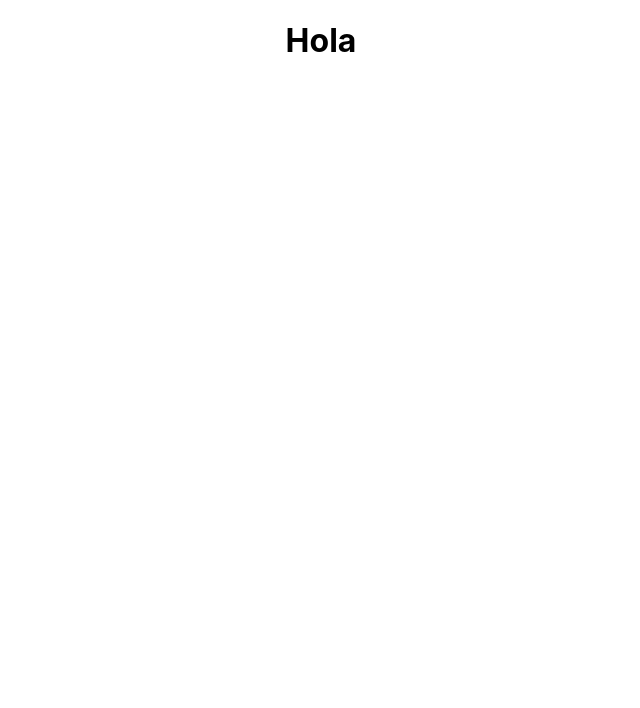
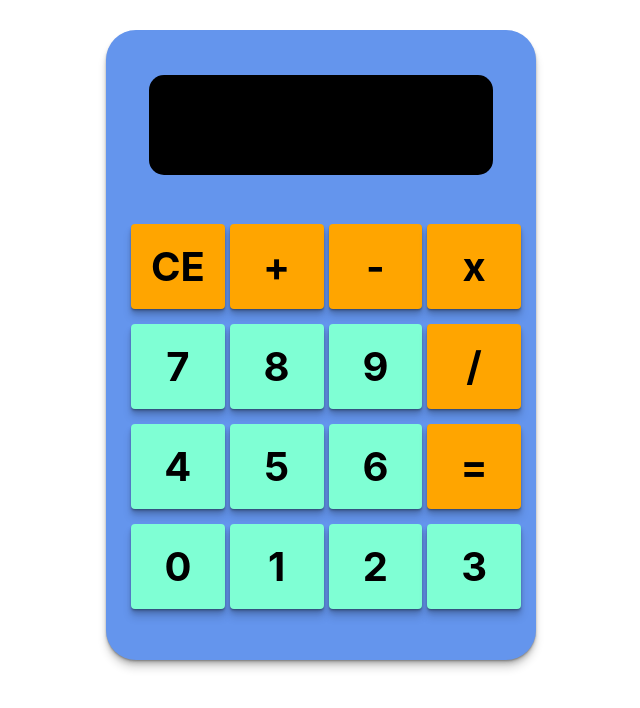
Before and after one commit to Nahomymsr/Calculadora, a React (Create React App) app: page / in a window 1280 px wide. Shown: the top 708 px of the page, without its empty margins (319-959 px from the left). Built offline with nearby package versions, Linux system fonts and the light colour scheme.

Commit message:
Finalizado

```diff
--- a/src/App.css
+++ b/src/App.css
@@ -1,38 +1,36 @@
-.App {
-  text-align: center;
+.contenedor-principal{
+  max-width: 430px;
+  min-width: 430px;
+  width:70%;
+  height: 630px;
+  background-color: cornflowerblue;
+  margin-top: 30px;
+  border-radius: 30px;
+
 }
 
-.App-logo {
-  height: 40vmin;
-  pointer-events: none;
+.shadow-button{
+  box-shadow: 0 1px 1px rgba(0,0,0,0.15), 0 2px 2px rgba(0,0,0,0.15), 0 4px 4px rgba(0,0,0,0.15), 0 8px 8px rgba(0,0,0,0.15);
 }
 
-@media (prefers-reduced-motion: no-preference) {
-  .App-logo {
-    animation: App-logo-spin infinite 20s linear;
-  }
+.d-flex{
+  display: flex;
+
 }
 
-.App-header {
-  background-color: #282c34;
-  min-height: 100vh;
-  display: flex;
-  flex-direction: column;
-  align-items: center;
-  justify-content: center;
-  font-size: calc(10px + 2vmin);
-  color: white;
+.justify-content-center{
+justify-content: center;
+
 }
 
-.App-link {
-  color: #61dafb;
+.aling-item-center{
+  align-items: center;
 }
 
-@keyframes App-logo-spin {
-  from {
-    transform: rotate(0deg);
-  }
-  to {
-    transform: rotate(360deg);
-  }
+#Teclado {
+  display: grid;
+  grid-template-columns: 1fr 1fr 1fr 1fr;
+  grid-column-gap: 5px;
+  grid-row-gap: 5px;
+  margin-inline: 20px;
 }
--- a/src/App.js
+++ b/src/App.js
@@ -1,9 +1,160 @@
+import { useState } from 'react';
 import './App.css';
+import Boton from './Componentes/Boton'
+import { Pantalla } from './Componentes/Pantalla.js';
+
+
+var Num1 = null;
+var Reset = false;
+var OperadorAnt = null;
+var OperadorAct = null;
 
 function App() {
+
+const[StateNum,SetNum]= useState(null);
+
+
+const ControladorNum = (PropNum,IsNum) => {
+
+    if(IsNum)
+    {
+
+          if(Num1 != null)
+          {
+              if (Reset == false)
+              {
+                  SetNum(PropNum);
+                  Reset = true;
+              }
+              else
+              {
+                  SetNum(StateNum + PropNum)
+
+              }
+
+          }
+          else
+          {
+
+             if (StateNum == null)
+              {
+              SetNum(PropNum)
+              }
+            else
+            {
+              SetNum(StateNum + PropNum)
+            }
+
+          }
+
+
+    }
+
+    else
+    {
+      if(Num1 != null)
+      {
+        if(OperadorAct =="x")
+        {
+            Num1= Number(Num1) * Number(StateNum)
+            SetNum(Num1)
+            Reset = false
+        }
+
+        if(OperadorAct =="-")
+        {
+            Num1= Number(Num1) - Number(StateNum)
+            SetNum(Num1)
+            Reset = false
+        }
+        if(OperadorAct =="/")
+        {
+            Num1= Number(Num1) / Number(StateNum)
+            SetNum(Num1)
+            Reset = false
+        }
+
+        if(OperadorAct =="+")
+        {
+            Num1= Number(Num1) + Number(StateNum)
+            SetNum(Num1)
+            Reset = false
+        }
+
+        if(OperadorAct == "=")
+        {
+            if (OperadorAnt == "=" | OperadorAnt==null)
+            {
+              Num1 =StateNum
+              SetNum(Num1)
+            }
+        }
+        if(PropNum == "CE")
+        {
+          Num1 = null;
+          Reset = false;
+          OperadorAnt = null;
+          OperadorAct = null;
+          SetNum(Num1)
+
+        }
+
+      }
+      else
+      {
+          Num1 = StateNum
+
+      }
+      if (OperadorAct == null && OperadorAnt == null)
+      {
+        OperadorAct=PropNum
+
+      }
+      else if(OperadorAct != null)
+      {
+        OperadorAnt = OperadorAct
+        OperadorAct = PropNum
+
+      }
+
+
+
+    }
+
+
+}
+
+
   return (
-    <div className="App">
-      <h1>Hola</h1>
+    <div className="App d-flex justify-content-center">
+      <div className="contenedor-principal shadow-button">
+        <div id='Pantalla 'className='d-flex justify-content-center d-flex aling-item-center' style={{height:'30%'}}>
+            <Pantalla valor={StateNum}/>
+        </div>
+
+        <div id='Teclado' className=' justify-content-center' >
+          <Boton Num="CE" IsNum={false} ControladorNum={ControladorNum}/>
+          <Boton Num="+" IsNum={false}ControladorNum={ControladorNum} />
+          <Boton Num="-" IsNum={false}ControladorNum={ControladorNum} />
+          <Boton Num="x" IsNum={false} ControladorNum={ControladorNum}/>
+          <Boton Num="7" IsNum={true}  ControladorNum={ControladorNum} />
+          <Boton Num="8" IsNum={true} ControladorNum={ControladorNum}/>
+          <Boton Num="9" IsNum={true} ControladorNum={ControladorNum}/>
+          <Boton Num="/" IsNum={false}  ControladorNum={ControladorNum}/>
+          <Boton Num="4" IsNum={true} ControladorNum={ControladorNum}/>
+          <Boton Num="5" IsNum={true} ControladorNum={ControladorNum}/>
+          <Boton Num="6" IsNum={true} ControladorNum={ControladorNum}/>
+          <Boton Num="=" IsNum={false} ControladorNum={ControladorNum}/>
+          <Boton Num="0" IsNum={true}  ControladorNum={ControladorNum}/>
+          <Boton Num="1" IsNum={true} ControladorNum={ControladorNum}/>
+          <Boton Num="2" IsNum={true} ControladorNum={ControladorNum}/>
+          <Boton Num="3" IsNum={true} ControladorNum={ControladorNum}/>
+
+
+
+
+      </div>
+    </div>
     </div>
   );
 }
--- /dev/null
+++ b/src/Componentes/Boton.js
@@ -0,0 +1,14 @@
+import '../Estilos/BotonStyle.css'
+
+export default function Boton({Num ,IsNum, ControladorNum}){
+
+
+
+
+    return(
+
+            <div className={"btn-style " + ( IsNum ? 'Background-Num' : 'Background-Op')+ " shadow-button"} onClick={()=>ControladorNum(Num,IsNum)}   >
+                {Num}
+            </div>
+    )
+}
--- /dev/null
+++ b/src/Componentes/Pantalla.js
@@ -0,0 +1,12 @@
+import '../Estilos/Pantalla.css'
+
+
+export function Pantalla ({valor}){
+
+
+
+    return(
+    <div className='Pantalla-calc'>
+            <div style={{display:'flex', justifyContent:'end',color:'white',height:'100%',alignItems:'end',marginRight:'5px',fontSize:'x-large',fontWeight:'600'}}>{valor}</div>
+    </div>)
+}
--- /dev/null
+++ b/src/Estilos/BotonStyle.css
@@ -0,0 +1,20 @@
+.btn-style{
+    width:100%;
+    height: 85px;
+    margin: 5px;
+    border-radius: 4px;
+    display: flex;
+    justify-content: center;
+    align-items: center;
+    font-size: 40px;
+    font-weight: bold;
+  }
+
+  .Background-Num{
+    background-color: aquamarine;
+
+  }
+
+  .Background-Op{
+    background-color: orange;
+  }
--- /dev/null
+++ b/src/Estilos/Pantalla.css
@@ -0,0 +1,9 @@
+.Pantalla-calc{
+
+    width: 80%;
+    height: 100px;
+    background-color: black;
+    border-radius: 15px;
+    overflow-wrap: anywhere;
+    overflow-y: hidden
+}
```
